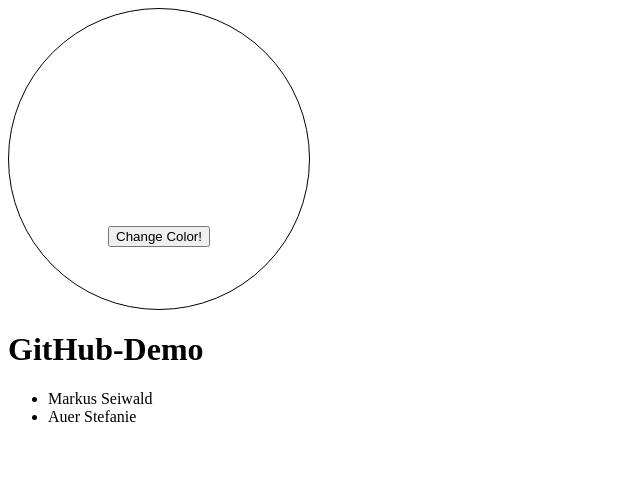
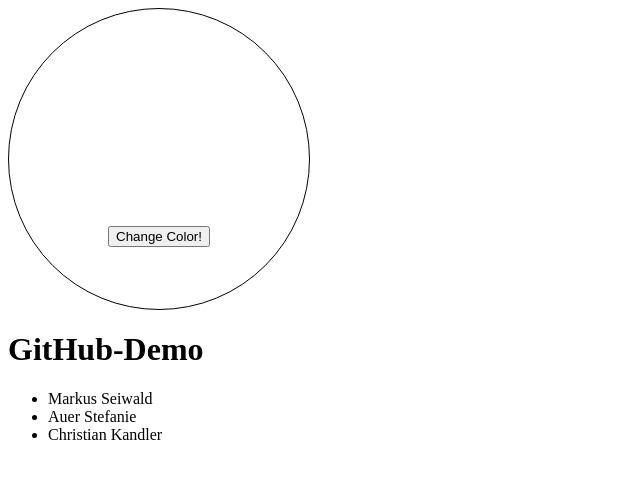
Before and after one commit to seiwaldm/color-generator, a plain HTML site: page index.html in a window 1280 px wide. Shown: the whole page, without its empty margins (0-640 px from the left). Drawn offline with Linux system fonts and the light colour scheme.

Commit message:
Christian

```diff
--- a/index.html
+++ b/index.html
@@ -26,6 +26,7 @@
     <ul>
       <li>Markus Seiwald</li>
       <li>Auer Stefanie</li>
+      <li>Christian Kandler</li>
     </ul>
     <script src="script.js"></script>
   </body>
```
